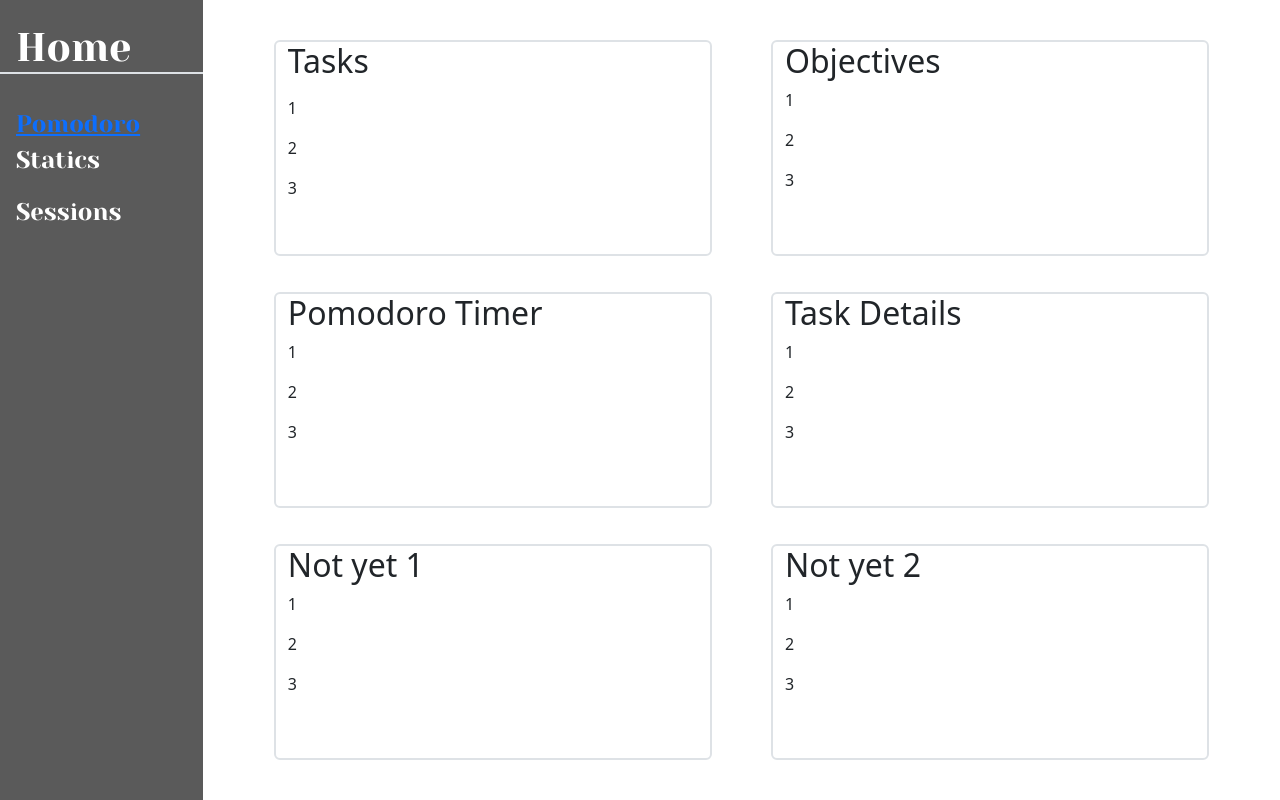
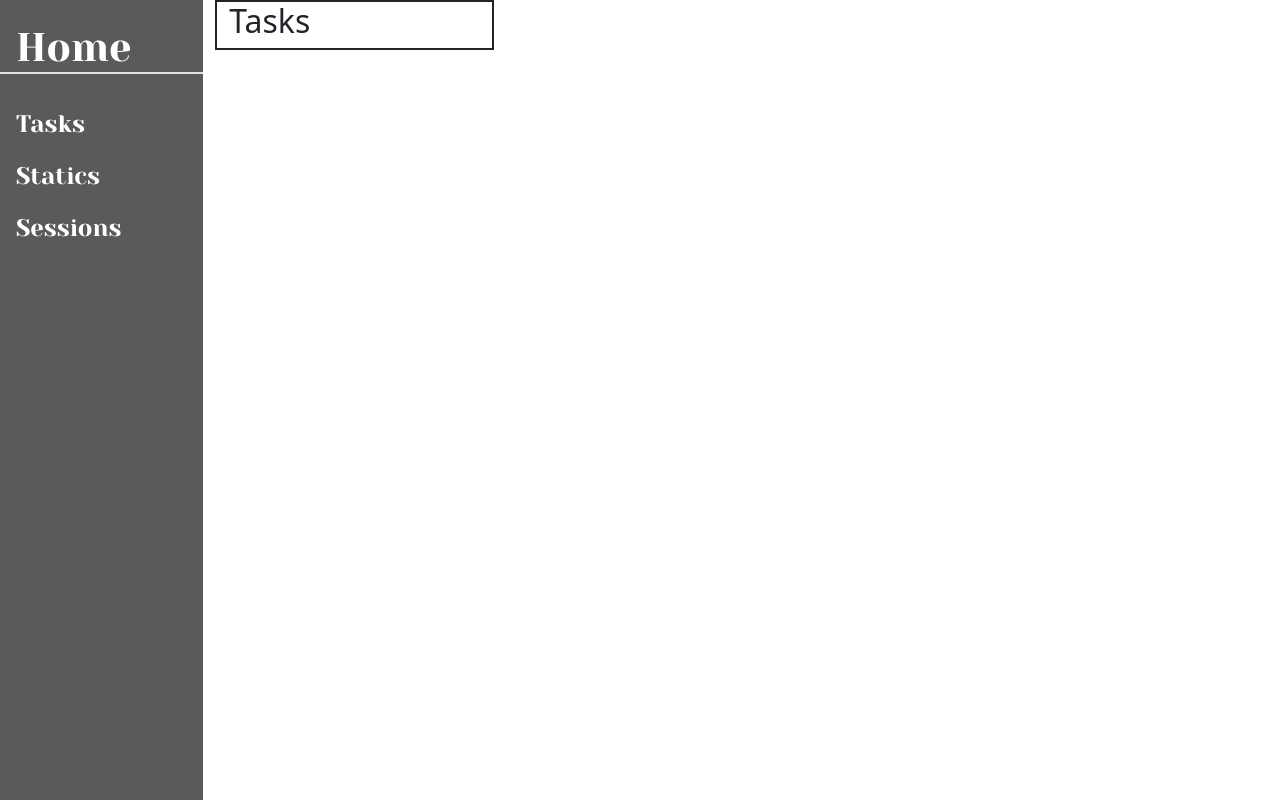
Before and after one commit to wei886-tw/Pomodoro-Task, a Vue app: page /#/homeView in a window 1280 px wide. Built offline with nearby package versions, Linux system fonts and the light colour scheme.

Commit message:
[add] HomeView

```diff
--- a/src/views/HomeView.vue
+++ b/src/views/HomeView.vue
@@ -4,61 +4,23 @@
     <div class="row">
       <div class="col-2 bg-navbar vh-100 pe-0">
         <div class="container text-white roboto px-0">
-          <h1 class="yeseva px-16 pt-24 mb-32 border-bottom border-2">Home</h1>
-          <ul class="list-unstyled fs-24 yeseva px-16 gap-16">
-            <router-link to="/pomodoroView" class="mb-16">Pomodoro</router-link>
+          <h1 class="yeseva ps-16 pt-24 mb-32 border-bottom border-2">Home</h1>
+          <ul class="list-unstyled fs-24 yeseva ps-16 gap-16">
+            <li class="mb-16">Tasks</li>
             <li class="mb-16">Statics</li>
             <li class="mb-16">Sessions</li>
           </ul>
         </div>
       </div>
 
-      <div class="col-10">
-        <div class="container-fluid">
-          <div
-            class="row pt-40 justify-content-evenly align-content-between flex-wrap vh-100 pb-40"
-          >
-            <div class="col-5 border border-2 rounded" style="height: 30%">
-              <h2 class="mb-16">Tasks</h2>
-              <p>1</p>
-              <p>2</p>
-              <p>3</p>
+      <div class="col-8">
+        <div class="container">
+          <div class="row">
+            <div class="col-4 border border-2 border-dark">
+              <h2>Tasks</h2>
+
             </div>
-
-            <div class="col-5 border border-2 rounded" style="height: 30%">
-              <h2>Objectives</h2>
-              <p>1</p>
-              <p>2</p>
-              <p>3</p>
-            </div>
-
-            <div class="col-5 border border-2 rounded">
-              <h2>Pomodoro Timer</h2>
-              <p>1</p>
-              <p>2</p>
-              <p>3</p>
-            </div>
-
-            <div class="col-5 border border-2 rounded" style="height: 30%">
-              <h2>Task Details</h2>
-              <p>1</p>
-              <p>2</p>
-              <p>3</p>
-            </div>
-
-            <div class="col-5 border border-2 rounded" style="height: 30%">
-              <h2>Not yet 1</h2>
-              <p>1</p>
-              <p>2</p>
-              <p>3</p>
-            </div>
-
-            <div class="col-5 border border-2 rounded" style="height: 30%">
-              <h2>Not yet 2</h2>
-              <p>1</p>
-              <p>2</p>
-              <p>3</p>
-            </div>
+            <div class="col-4"></div>
           </div>
         </div>
       </div>
--- a/vite.config.js
+++ b/vite.config.js
@@ -6,6 +6,13 @@ import vueDevTools from 'vite-plugin-vue-devtools'
 
 // https://vite.dev/config/
 export default defineConfig({
+  css: {
+    preprocessorOptions: {
+      scss: {
+        // 可能的設定
+      }
+    }
+  },
   base: '/Pomodoro-Task/',
   plugins: [
     vue(),
```
Also changed, not shown: package.json (+5 -4 lines), 1 other file (tests, documents, lock files or other folders).
